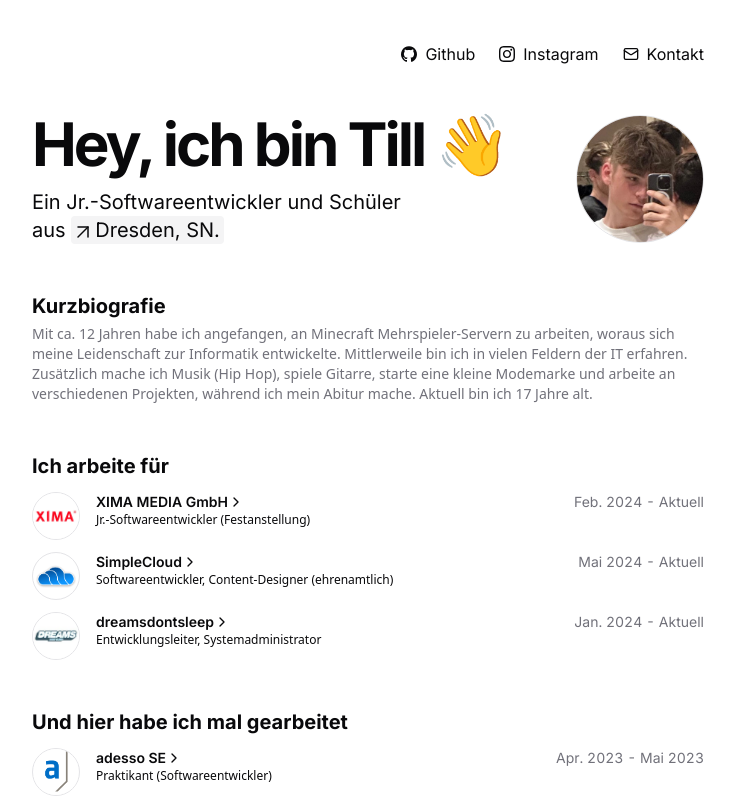
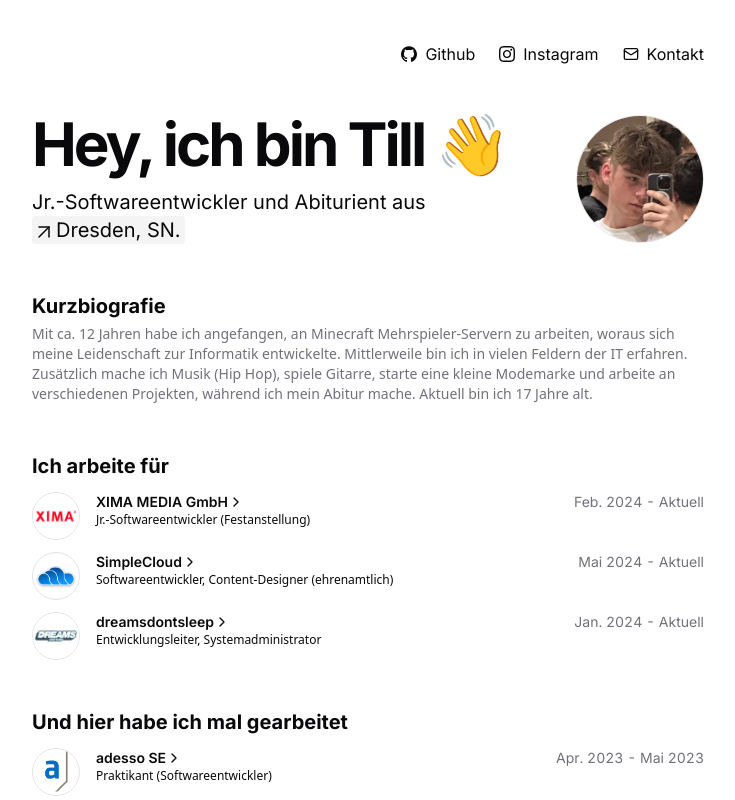
Before and after one commit to tillhfm/portfolio, a Next.js app: page / in a window 1280 px wide. Shown: the top 800 px of the page, without its empty margins (272-1007 px from the left). Built offline with nearby package versions, Linux system fonts and the light colour scheme.

Commit message:
feat: adjust headline description

```diff
--- a/src/app/page.tsx
+++ b/src/app/page.tsx
@@ -53,11 +53,10 @@ export default function Home() {
                   </BlurFade>
                   <BlurFade delay={0.6} duration={1.2} className="">
                      <p className="max-w-[280px] sm:max-w-[400px] sm:text-xl">
-                        Ein Jr.-Softwareentwickler und Schüler aus&nbsp;
+                        Jr.-Softwareentwickler und Abiturient aus&nbsp;
                         <Link href="https://maps.app.goo.gl/vFse1x3xYQm23W2u5" target="_blank" className="inline-block w-fit bg-secondary pr-1 rounded items-center">
                            <ArrowUpRight className="inline stroke-[1.5]" />Dresden, SN.
                         </Link>
-
                      </p>
                   </BlurFade>
                </div>
```
